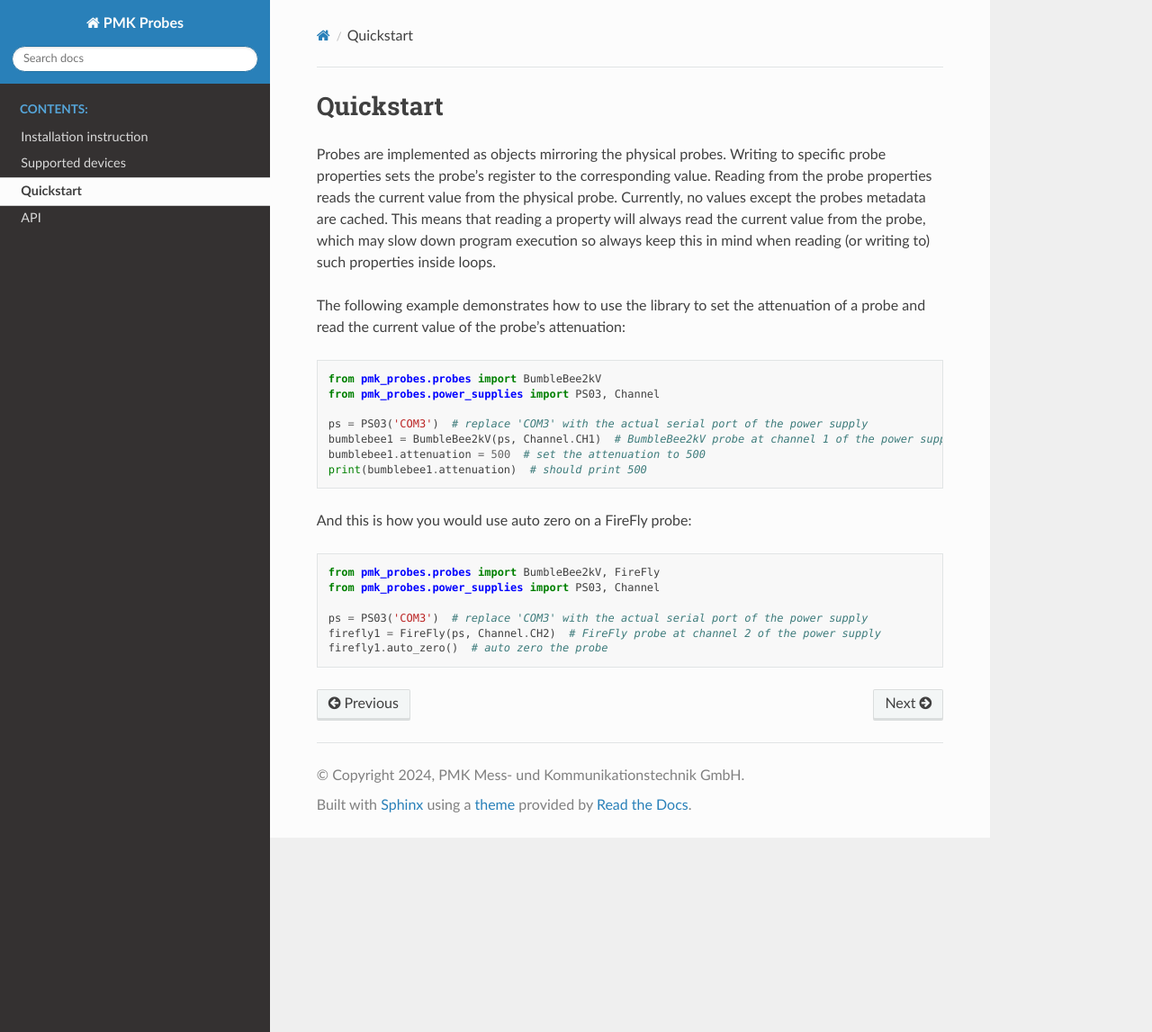
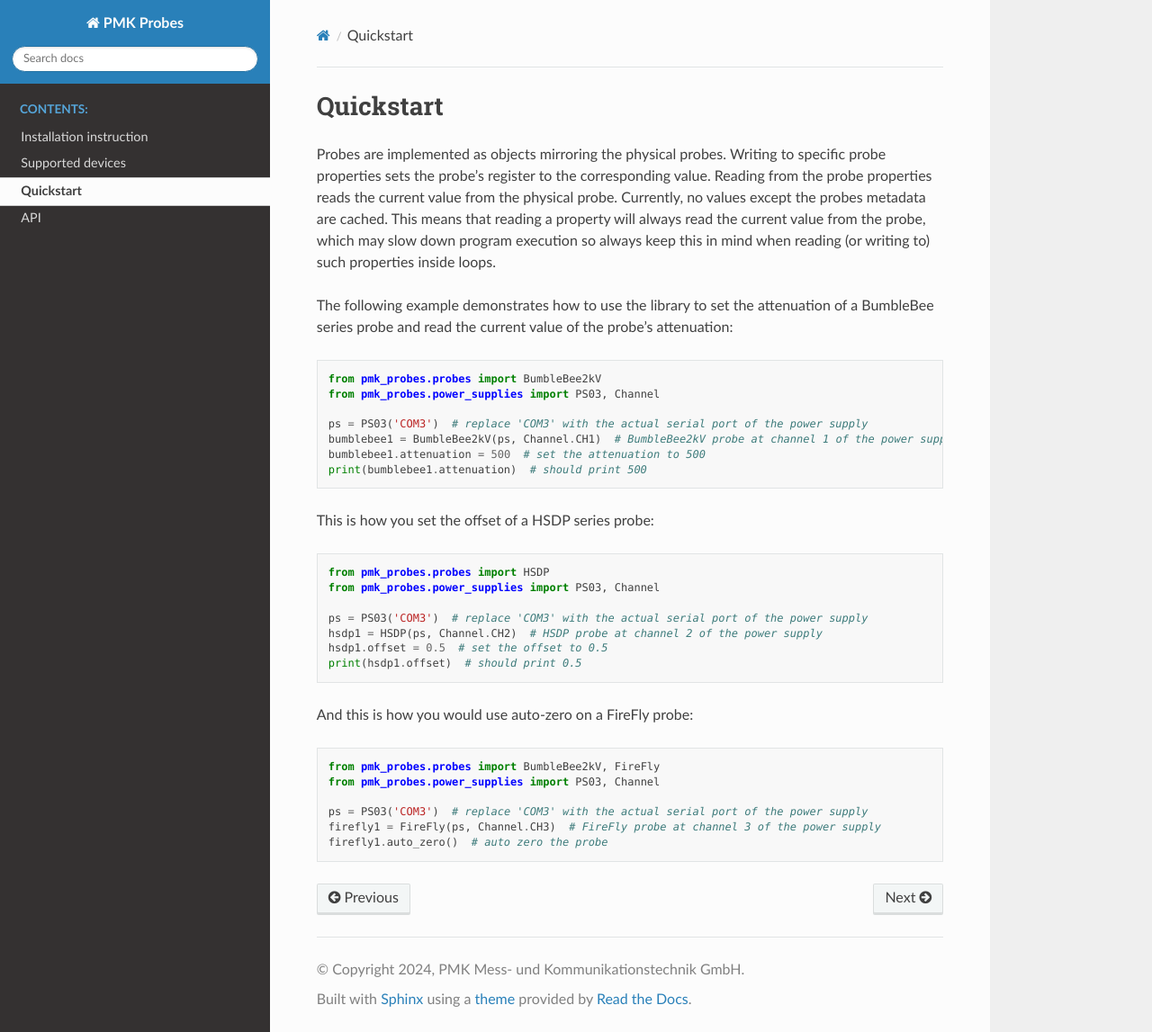
Before and after one commit to PMK-Probing-Solutions-Germany/pmk-probes, a Sphinx documentation site: the page built from docs/source/quickstart.rst, in a window 1280 px wide and 1147 px high. Shown: the whole window at 90% size. Built offline with Sphinx 7.4.7 and the Read the Docs theme 2.0.0, drawn with Linux system fonts in a browser that asks for light colours.

```diff
--- a/docs/source/quickstart.rst
+++ b/docs/source/quickstart.rst
@@ -5,7 +5,7 @@ Probes are implemented as objects mirroring the physical probes. Writing to spec
 Reading from the probe properties reads the current value from the physical probe. Currently, no values except the probes metadata are cached.
 This means that reading a property will always read the current value from the probe, which may slow down program execution so always keep this in mind when reading (or writing to) such properties inside loops.
 
-The following example demonstrates how to use the library to set the attenuation of a probe and read the current value of the probe's attenuation:
+The following example demonstrates how to use the library to set the attenuation of a BumbleBee series probe and read the current value of the probe's attenuation:
 
 .. code-block:: python
 
@@ -17,7 +17,20 @@ The following example demonstrates how to use the library to set the attenuation
    bumblebee1.attenuation = 500  # set the attenuation to 500
    print(bumblebee1.attenuation)  # should print 500
 
-And this is how you would use auto zero on a FireFly probe:
+
+This is how you set the offset of a HSDP series probe:
+
+.. code-block:: python
+
+   from pmk_probes.probes import HSDP
+   from pmk_probes.power_supplies import PS03, Channel
+
+   ps = PS03('COM3')  # replace 'COM3' with the actual serial port of the power supply
+   hsdp1 = HSDP(ps, Channel.CH2)  # HSDP probe at channel 2 of the power supply
+   hsdp1.offset = 0.5  # set the offset to 0.5
+   print(hsdp1.offset)  # should print 0.5
+
+And this is how you would use auto-zero on a FireFly probe:
 
 .. code-block:: python
 
@@ -25,5 +38,5 @@ And this is how you would use auto zero on a FireFly probe:
    from pmk_probes.power_supplies import PS03, Channel
 
    ps = PS03('COM3')  # replace 'COM3' with the actual serial port of the power supply
-   firefly1 = FireFly(ps, Channel.CH2)  # FireFly probe at channel 2 of the power supply
+   firefly1 = FireFly(ps, Channel.CH3)  # FireFly probe at channel 3 of the power supply
    firefly1.auto_zero()  # auto zero the probe
```
Also changed, not shown: 3 other files.
